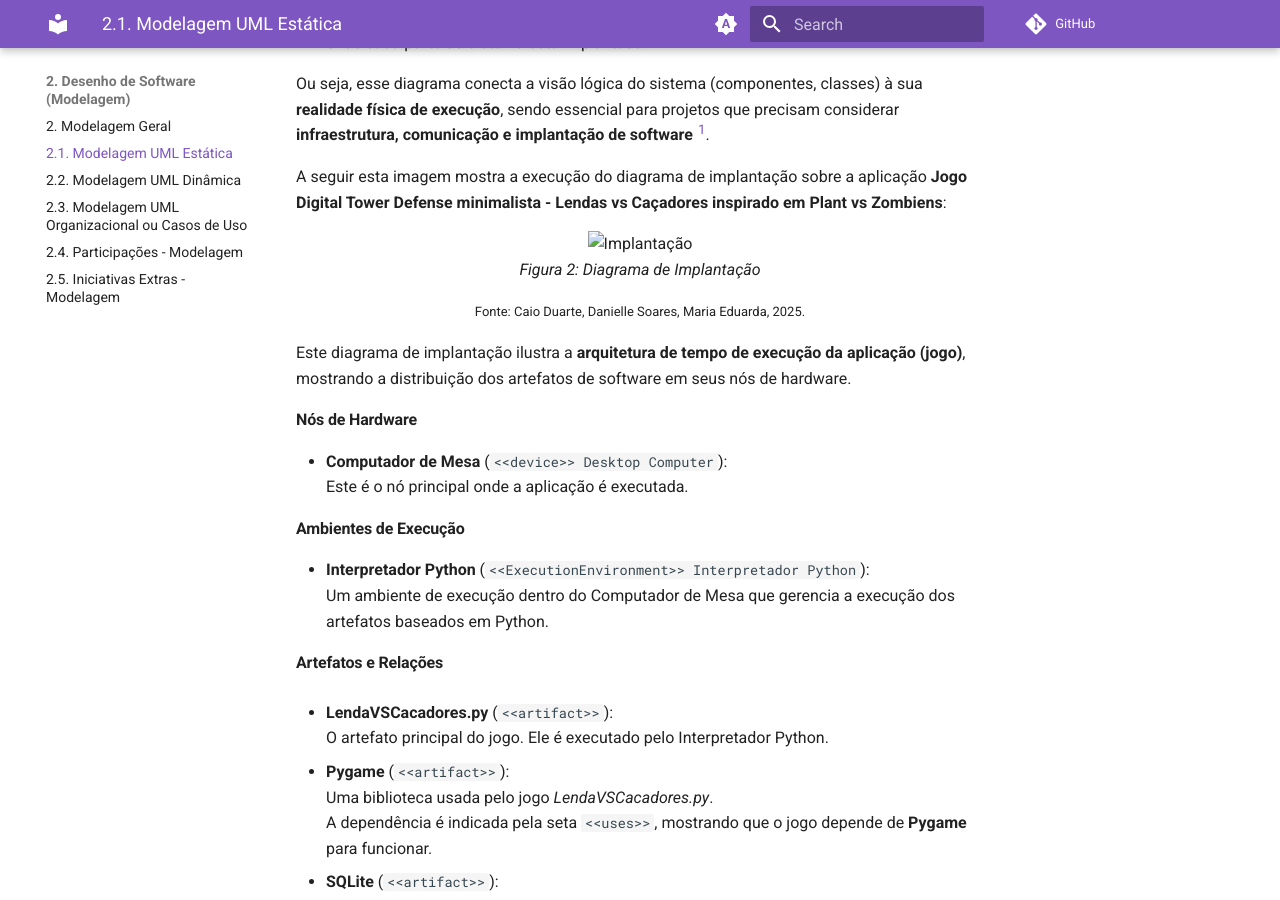
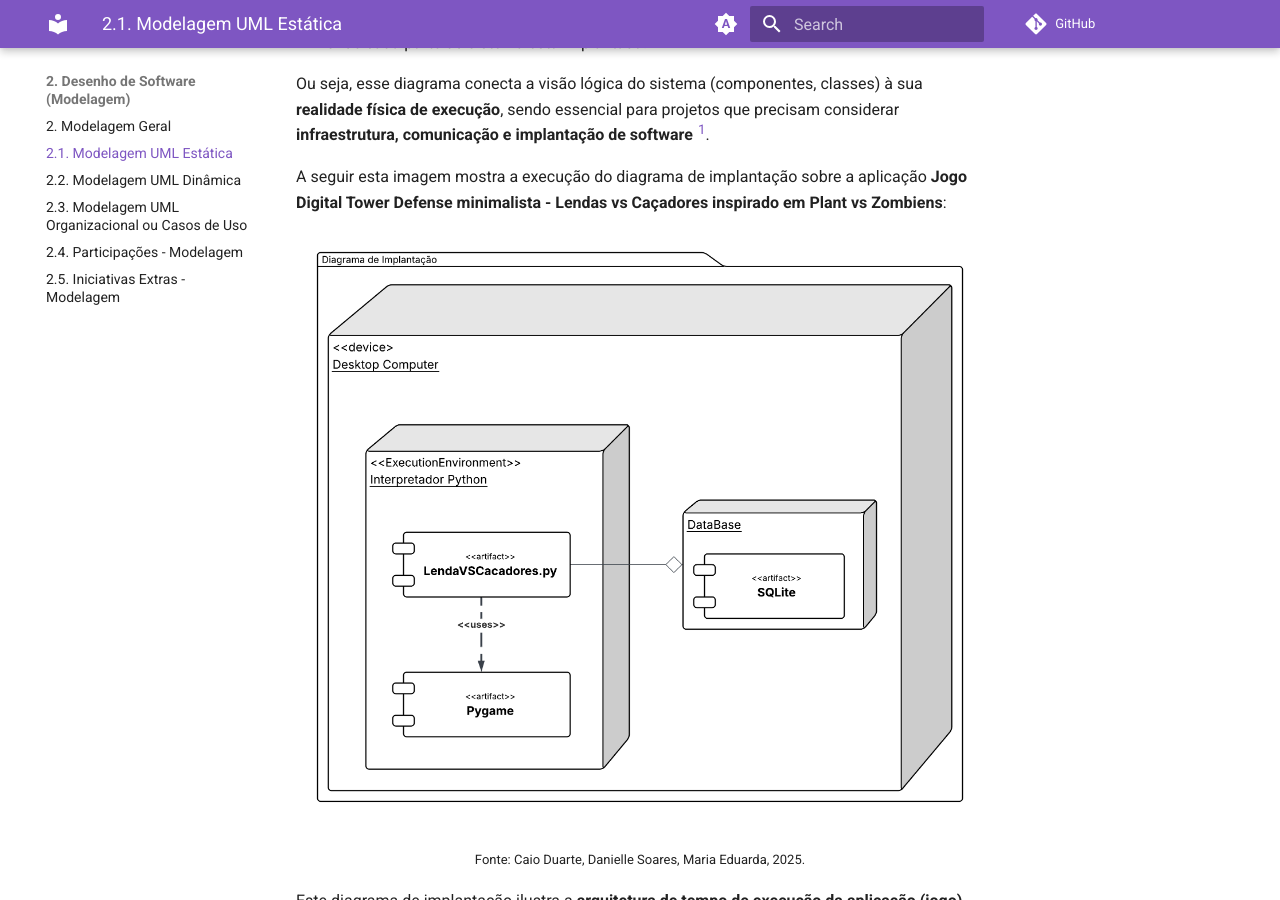
Before and after one commit to UnBArqDsw2025-2-Turma01/2025.2-T01-G1_JogoDigital_Entrega_02, an MkDocs documentation site: the page built from docs/Modelagem/2.1.ModelagemEstatica.md, in a window 1280 px wide and 900 px high, scrolled down 5021 px. Built offline with MkDocs 1.6.1 and Material for MkDocs 9.7.7, drawn with Linux system fonts in a browser that asks for light colours.

Commit message:
fix: corrigindo imagem do diagrama de implantação
Co-authored-by: Caio Ferreira Duarte <caioduarte330@gmail.com>

```diff
--- a/docs/Modelagem/2.1.ModelagemEstatica.md
+++ b/docs/Modelagem/2.1.ModelagemEstatica.md
@@ -221,10 +221,7 @@
 
 A seguir esta imagem mostra a execução do diagrama de implantação sobre a aplicação **Jogo Digital Tower Defense minimalista  - Lendas vs Caçadores inspirado em Plant vs Zombiens**:
 
-<p align="center">
-  <img src="../assets/Estatica/DiagramadeImplantaçao.png" alt="Implantação"><br>
-  <em>Figura 2: Diagrama de Implantação</em>
-</p>
+![Classes](../assets/Estatica/DiagramadeImplantaçao.png)
 
 
 <font size="2"><p style="text-align: center">Fonte: Caio Duarte, Danielle Soares, Maria Eduarda, 2025.</p></font>
```
